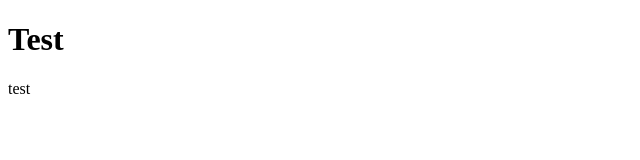
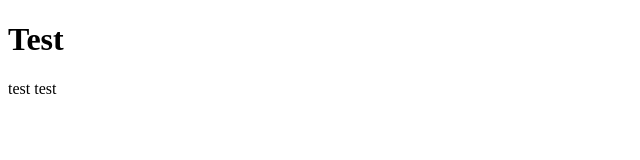
Before and after one commit to SWilford/SWilford.github.io, a plain HTML site: page index.html in a window 1280 px wide. Shown: the full height of the page, 0-640 px from the left. Drawn offline with Linux system fonts and the light colour scheme.

Commit message:
Update index.html

```diff
--- a/index.html
+++ b/index.html
@@ -3,7 +3,7 @@
 <body>
 
 <h1>Test</h1>
-  <p>test</p>
+  <p>test test</p>
 
 </body>
 </html>
```
